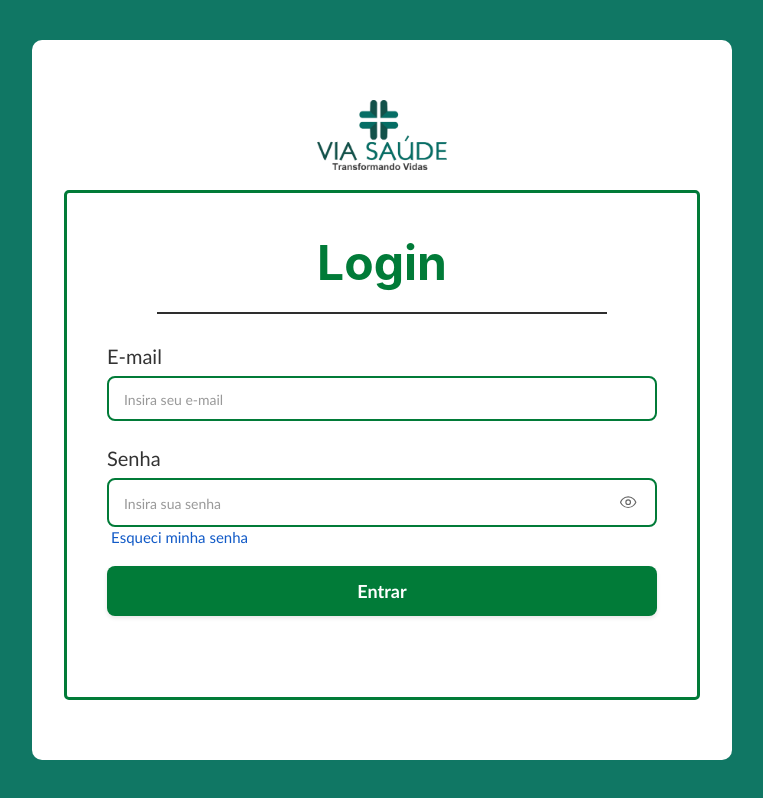
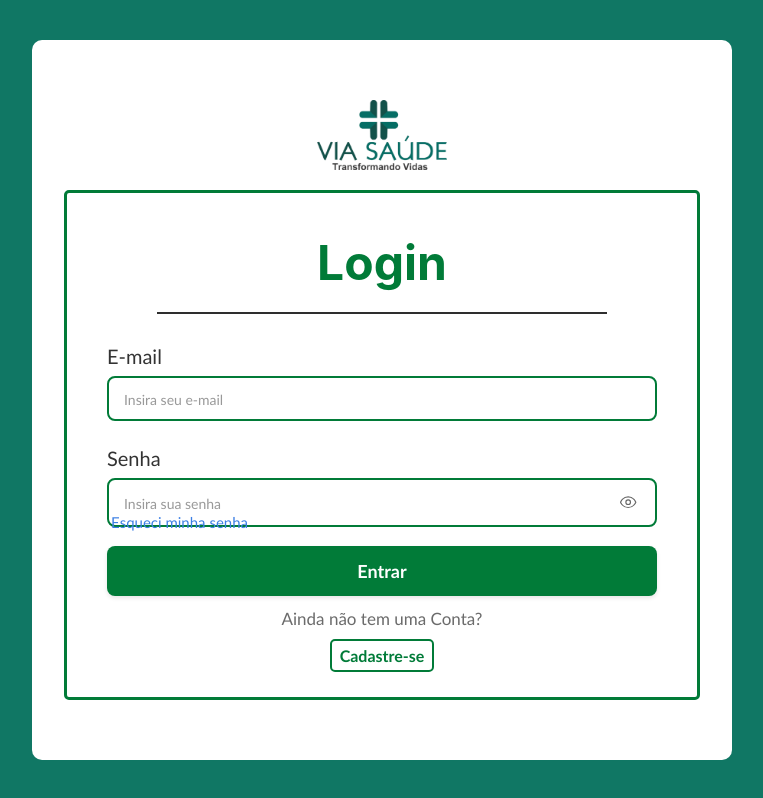
Before and after one commit to MaiaDiber/Site_TCC, a React app in the folder FRONTEND/: page /Entrar in a window 1280 px wide. Shown: the whole page, without its empty margins (258-1021 px from the left). Built offline with nearby package versions, Linux system fonts and the light colour scheme; the HTML template or start-up script is replaced by a standard one.

Commit message:
bnghgghg

```diff
--- a/FRONTEND/src/pages/Entrar/Entrar.jsx
+++ b/FRONTEND/src/pages/Entrar/Entrar.jsx
@@ -1,4 +1,5 @@
 import { useState } from 'react'
+import { Link } from 'react-router'
 import './Entrar.scss'
 
 export default function Entrar() {
@@ -73,6 +74,13 @@ export default function Entrar() {
                 <div className="btn-entrar">
                     <p>Entrar</p>
                 </div>
+
+                <div className="naotemconta">
+                    <p>Ainda não tem uma Conta?</p>
+                    <Link to={'/Cadastro'}>
+                        Cadastre-se
+                     </Link>
+                </div>
              </div>
             </section>
         </section>
--- a/FRONTEND/src/pages/Entrar/Entrar.scss
+++ b/FRONTEND/src/pages/Entrar/Entrar.scss
@@ -10,7 +10,7 @@
     height: 100vh;
     width: 100vw;
     background-color: #107764;
-    //#B6F2EC, #07735F, #16594D
+
 
     .container-entrar{
         display: flex;
@@ -83,7 +83,7 @@
 
                     }
 
-                    // ESTILOS PARA O CPF (input normal)
+
                     input[type="email"] {
                         height: 45px;
                         width: 100%;
@@ -108,18 +108,18 @@
 
                     }
 
-                    // CONTAINER PARA SENHA (input + botão do olho)
+
                     .password-input-container {
                         position: relative;
                         width: 100%;
                         display: flex;
                         align-items: center;
 
-                        // INPUT DA SENHA
+
                         input {
                             width: 100%;
                             height: 45px;
-                            padding: 0 50px 0 15px; // Espaço extra na direita para o olho
+                            padding: 0 50px 0 15px;
                             border: 2px solid #017B38;
                             border-radius: 8px;
                             font-size: 16px;
@@ -141,7 +141,7 @@
 
                         }
 
-                        // BOTÃO DO OLHO PERSONALIZADO
+
                         .toggle-password-btn {
                             position: absolute;
                             right: 12px;
@@ -174,11 +174,11 @@
                             svg {
                                 width: 20px;
                                 height: 20px;
-                                display: block;
+
                                 transition: all 0.2s ease;
                             }
 
-                            // Efeito suave ao passar o mouse
+
                             &:hover svg {
                                 transform: scale(1.1);
                             }
@@ -191,13 +191,13 @@
 
             .esquecisenha{
                 position: absolute;
-                bottom: 30%;
+                bottom: 33%;
                 left: 7%;
                 background: none;
                 border: none;
                 font-family: 'Gill Sans', 'Gill Sans MT', Calibri, 'Trebuchet MS', sans-serif;
                 font-size: 15px;
-                color: rgb(17, 90, 199);
+                color: rgb(60, 127, 228);
 
                 &:hover{
                     text-decoration: underline;
@@ -207,7 +207,7 @@
 
             .btn-entrar {
                 position: absolute;
-                bottom: 16%;
+                bottom: 20%;
                 padding: 14px 250px;
                 background-color: #017B38;
                 color: white;
@@ -236,6 +236,45 @@
                     box-shadow: 0 0 0 3px rgba(16, 119, 100, 0.3);
                 }
             }
+
+            .naotemconta{
+                position: absolute;
+                bottom: 5%;
+                display: flex;
+                justify-content: center;
+                align-items: center;
+                flex-direction: column;
+                gap: 10px;
+
+                p{
+                    font-family: 'Gill Sans', 'Gill Sans MT', Calibri, 'Trebuchet MS', sans-serif;
+                    font-size: 17px;
+                    color: rgb(107, 107, 107);
+
+                }
+
+                a{
+                    font-weight: bold;
+                    border: 2px solid #017B38;
+                    border-radius: 5px;
+                    padding: 5px 8px;
+                    text-decoration: none;
+                    color: #017B38;
+                    font-family: 'Gill Sans', 'Gill Sans MT', Calibri, 'Trebuchet MS', sans-serif;
+                    transition: all 0.4s ease-in-out;
+
+
+                    &:hover{
+                        transform: translateY(-3px) scale(1.1);
+                        border: 2px solid #017B38;
+                        color: #017B38;
+                    }
+
+                    &:active{
+                        transform: translate(3px);
+                    }
+                }
+            }
         }
     }
 }
--- a/FRONTEND/src/routes.jsx
+++ b/FRONTEND/src/routes.jsx
@@ -1,4 +1,4 @@
-import {BrowserRouter, Routes, Route} from 'react-router-dom'
+import {BrowserRouter, Routes, Route} from 'react-router'
 import Home from './pages/home/index'
 import Cadastro from './pages/Cadastro/Cadastrao'
 import Sobrenos from './pages/Sobre/index'
```
